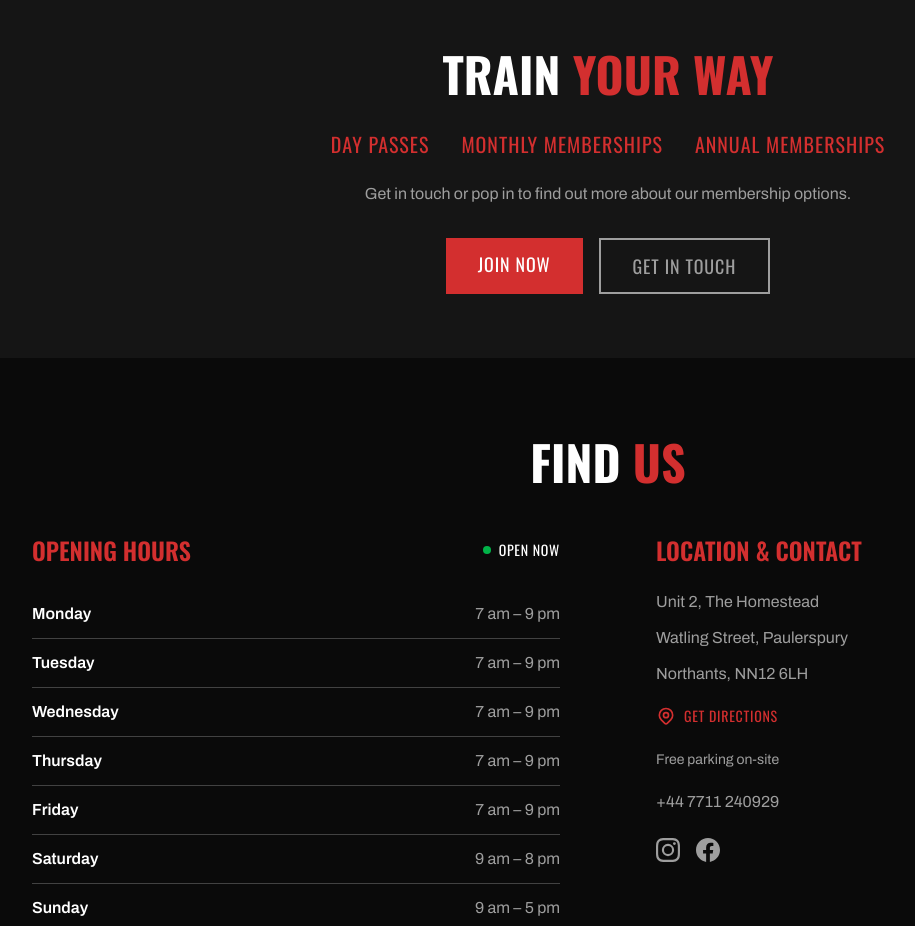
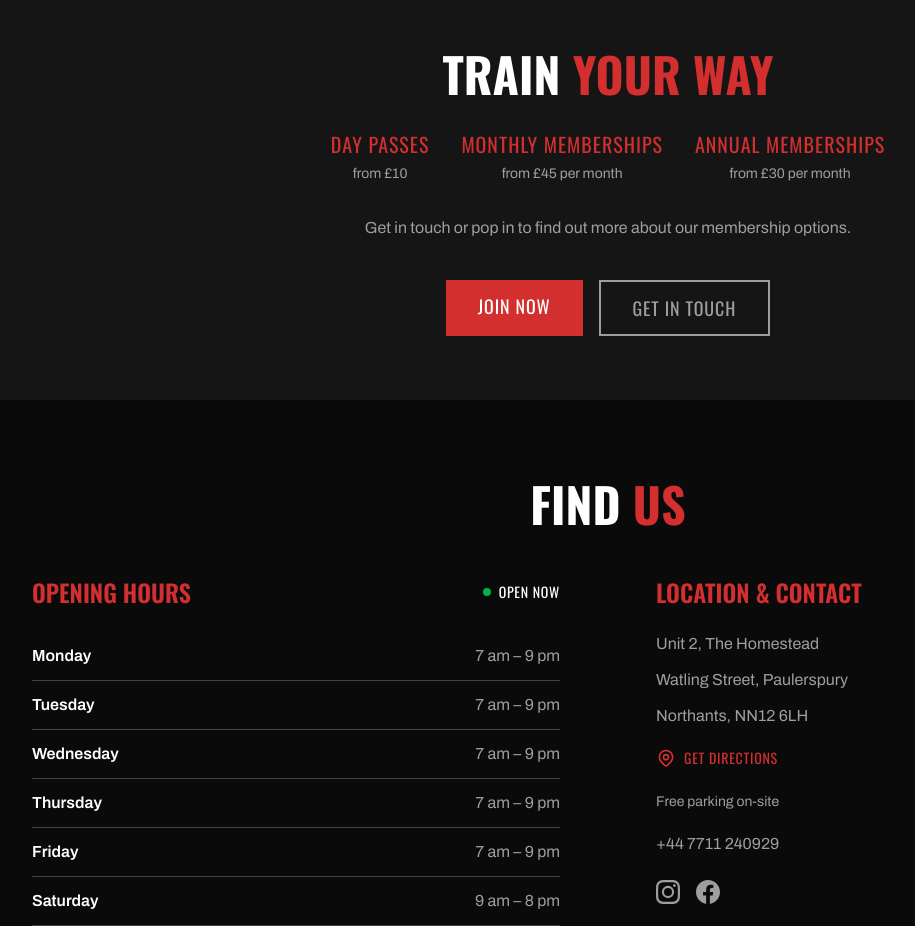
Before and after one commit to jmdibble/limitless, a Next.js app: page / in a window 1280 px wide. Shown: the part 2800-3726 px from the top of the page, without its empty margins (32-947 px from the left). Built offline with nearby package versions, Linux system fonts and the light colour scheme.

Commit message:
add pricing

```diff
--- a/src/app/page.tsx
+++ b/src/app/page.tsx
@@ -3,6 +3,7 @@ import Hero from "@/components/Hero";
 import About from "@/components/About";
 import Gallery from "@/components/Gallery";
 import Memberships from "@/components/Memberships";
+import Testimonials from "@/components/Testimonials";
 import Details from "@/components/Details";
 import Footer from "@/components/Footer";
 
@@ -14,6 +15,7 @@ export default function Home() {
       <About />
       <Gallery />
       <Memberships />
+      {/* <Testimonials /> */}
       <Details />
       <Footer />
     </main>
--- a/src/components/Memberships.tsx
+++ b/src/components/Memberships.tsx
@@ -1,4 +1,8 @@
-const options = ["Day Passes", "Monthly Memberships", "Annual Memberships"];
+const options = [
+  { name: "Day Passes", from: "£10" },
+  { name: "Monthly Memberships", from: "£45 per month" },
+  { name: "Annual Memberships", from: "£30 per month" },
+];
 
 export default function Memberships() {
   return (
@@ -9,18 +13,18 @@ export default function Memberships() {
         </h2>
         <div className="flex flex-col sm:flex-row items-center justify-center gap-4 sm:gap-8">
           {options.map((opt) => (
-            <span
-              key={opt}
-              className="font-heading uppercase tracking-wider text-primary text-lg md:text-xl"
-            >
-              {opt}
-            </span>
+            <div key={opt.name} className="text-center">
+              <span className="font-heading uppercase tracking-wider text-primary text-lg md:text-xl">
+                {opt.name}
+              </span>
+              <p className="text-tertiary text-sm mt-1">from {opt.from}</p>
+            </div>
           ))}
         </div>
-        <p className="text-tertiary mt-6">
+        <p className="text-tertiary mt-8">
           Get in touch or pop in to find out more about our membership options.
         </p>
-        <div className="flex flex-col sm:flex-row gap-4 justify-center mt-8">
+        <div className="flex flex-col sm:flex-row gap-4 justify-center mt-10">
           <a
             href="https://secure11.clubwise.com/limitlessgymmk/pos.asp?fbclid=IwY2xjawQvStpleHRuA2FlbQIxMABicmlkETFabDZCOHFnQnVmZG5QWEtXc3J0YwZhcHBfaWQQMjIyMDM5MTc4ODIwMDg5MgABHrXrmVyoR9kbdsdZU-nX5D9MZk5gGocvBgjXapuOMeeiS3dY4fybnKD0NGAc_aem_Rv4iQ-09GBduHmakpQyusA"
             target="_blank"
--- /dev/null
+++ b/src/components/Testimonials.tsx
@@ -0,0 +1,74 @@
+"use client";
+
+import FadeInUp from "./FadeInUp";
+
+const reviews = [
+  {
+    name: "Jake M.",
+    text: "Best gym in the area by a mile. Proper equipment, no waiting around, and the atmosphere is unmatched. If you're serious about training, this is the place.",
+    rating: 5,
+  },
+  {
+    name: "Sophie R.",
+    text: "I was nervous joining as a beginner but everyone here is so welcoming. The owners genuinely care and the community keeps me coming back every day.",
+    rating: 5,
+  },
+  {
+    name: "Dan T.",
+    text: "Dumbbells up to 80kg, machines for everything, and music that actually gets you going. No fancy nonsense — just a proper gym. Wouldn't train anywhere else.",
+    rating: 5,
+  },
+];
+
+function Stars({ count }: { count: number }) {
+  return (
+    <div className="flex gap-1 justify-center mb-3">
+      {Array.from({ length: count }).map((_, i) => (
+        <svg
+          key={i}
+          xmlns="http://www.w3.org/2000/svg"
+          className="h-5 w-5 text-primary"
+          viewBox="0 0 20 20"
+          fill="currentColor"
+        >
+          <path d="M9.049 2.927c.3-.921 1.603-.921 1.902 0l1.07 3.292a1 1 0 00.95.69h3.462c.969 0 1.371 1.24.588 1.81l-2.8 2.034a1 1 0 00-.364 1.118l1.07 3.292c.3.921-.755 1.688-1.54 1.118l-2.8-2.034a1 1 0 00-1.175 0l-2.8 2.034c-.784.57-1.838-.197-1.539-1.118l1.07-3.292a1 1 0 00-.364-1.118L2.98 8.72c-.783-.57-.38-1.81.588-1.81h3.461a1 1 0 00.951-.69l1.07-3.292z" />
+        </svg>
+      ))}
+    </div>
+  );
+}
+
+export default function Testimonials() {
+  return (
+    <section className="py-16 px-4">
+      <div className="max-w-6xl mx-auto">
+        <FadeInUp>
+          <h2 className="font-heading text-3xl md:text-5xl font-bold uppercase text-center mb-4">
+            What People <span className="text-primary">Say</span>
+          </h2>
+          <p className="text-tertiary text-center max-w-2xl mx-auto mb-12">
+            Don&apos;t just take our word for it.
+          </p>
+        </FadeInUp>
+
+        <div className="grid grid-cols-1 md:grid-cols-3 gap-6">
+          {reviews.map((r, i) => (
+            <FadeInUp
+              key={r.name}
+              delay={i * 150}
+              className="bg-neutral-950/90 border-2 border-secondary border-t-primary rounded-md p-6 text-center"
+            >
+              <Stars count={r.rating} />
+              <p className="text-tertiary text-sm italic leading-relaxed mb-4">
+                &ldquo;{r.text}&rdquo;
+              </p>
+              <span className="font-heading uppercase tracking-wider text-white text-sm">
+                {r.name}
+              </span>
+            </FadeInUp>
+          ))}
+        </div>
+      </div>
+    </section>
+  );
+}
```
